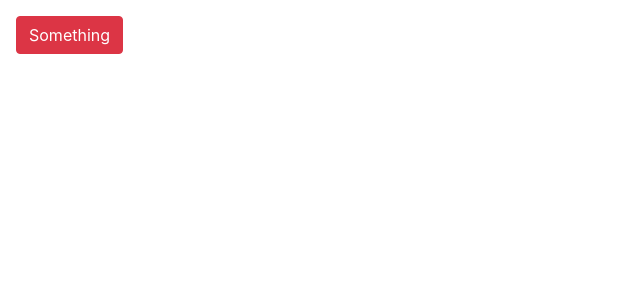
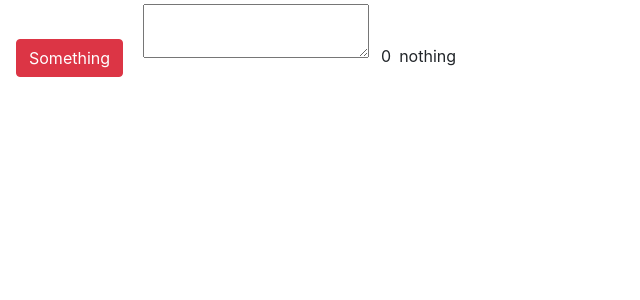
Before and after one commit to ValtsV/sample-app, a React (Create React App) app: page / in a window 1280 px wide. Shown: the top 300 px of the page, without its empty margins (0-640 px from the left). Built offline with nearby package versions, Linux system fonts and the light colour scheme.

Commit message:
[conditionally render list/ dynamic content from text input]

```diff
--- a/src/App.js
+++ b/src/App.js
@@ -1,49 +1,52 @@
 import React, { Component } from "react";
-import logo from "./logo.svg";
 import "./App.css";
-import Person from "./Person/Person";
-import UserInput from "./User/UserInput";
-import UserOutput from "./User/UserOutput";
+
+import ValidateComponent from "./Validate/Validate";
+import CharComponent from "./Validate/CharComponent";
 
 class App extends Component {
   state = {
-    usernames: ["John", "Silvia", "Alex"],
-    showDiv: false,
+    textareaValue: "",
+    length: 0,
+    showWarning: false,
+    switch: false,
   };
 
-  handleChange = (e) => {
-    const name = e.target.value;
-    // const newState = this.state.map((u) => (u = name));
-    this.setState({
-      usernames: [name, "Silvia", "Alex"],
-    });
+  onChangeHandler = (event) => {
+    console.log(event.target.value);
+    let textareaValue = [...this.state.textareaValue];
+
+    textareaValue = event.target.value;
+    let length = textareaValue.length;
+    this.setState({ textareaValue: textareaValue, length: length });
   };
 
-  showDivFunc = () => {
-    const doesShow = this.state.showDiv;
-    this.setState({ showDiv: !doesShow });
+  showList = () => {
+    const switchValue = this.state.switch;
+    this.setState({ switch: !switchValue });
   };
 
   render() {
-    let div = null;
-
-    if (this.state.showDiv) {
-      div = (
-        <div>
-          <UserInput onChange={this.handleChange} />
-          <UserOutput username={this.state.usernames[0]} />
-          <UserOutput username={this.state.usernames[1]} />
-          <UserOutput username={this.state.usernames[2]} />
-        </div>
-      );
-    }
+    const array = [...this.state.textareaValue];
+    const list = array.map((el) => <li>{el}</li>);
 
     return (
       <React.Fragment>
-        <button className="btn btn-danger m-3" onClick={this.showDivFunc}>
+        <button className="btn btn-danger m-3" onClick={this.showList}>
           Something
         </button>
-        {div}
+        <textarea
+          className="m-1"
+          onChange={this.onChangeHandler}
+          value={this.state.textareaValue}
+          length={this.state.length}
+        ></textarea>
+        <span className="m-2">{this.state.length}</span>
+        <ValidateComponent
+          length={this.state.length}
+          show={this.state.showWarning}
+        />
+        {this.state.switch ? <ul>{list}</ul> : null}
       </React.Fragment>
     );
   }
--- /dev/null
+++ b/src/Validate/CharComponent.js
@@ -0,0 +1,7 @@
+import React from "react";
+
+const CharComponent = (props) => {
+  return <div>{props.value}</div>;
+};
+
+export default CharComponent;
--- /dev/null
+++ b/src/Validate/Validate.js
@@ -0,0 +1,14 @@
+import React from "react";
+
+const ValidateComponent = (props) => {
+  const lol =
+    props.length > 5 && props.length < 20 ? (
+      <span>something</span>
+    ) : (
+      <span>nothing</span>
+    );
+
+  return lol;
+};
+
+export default ValidateComponent;
```
